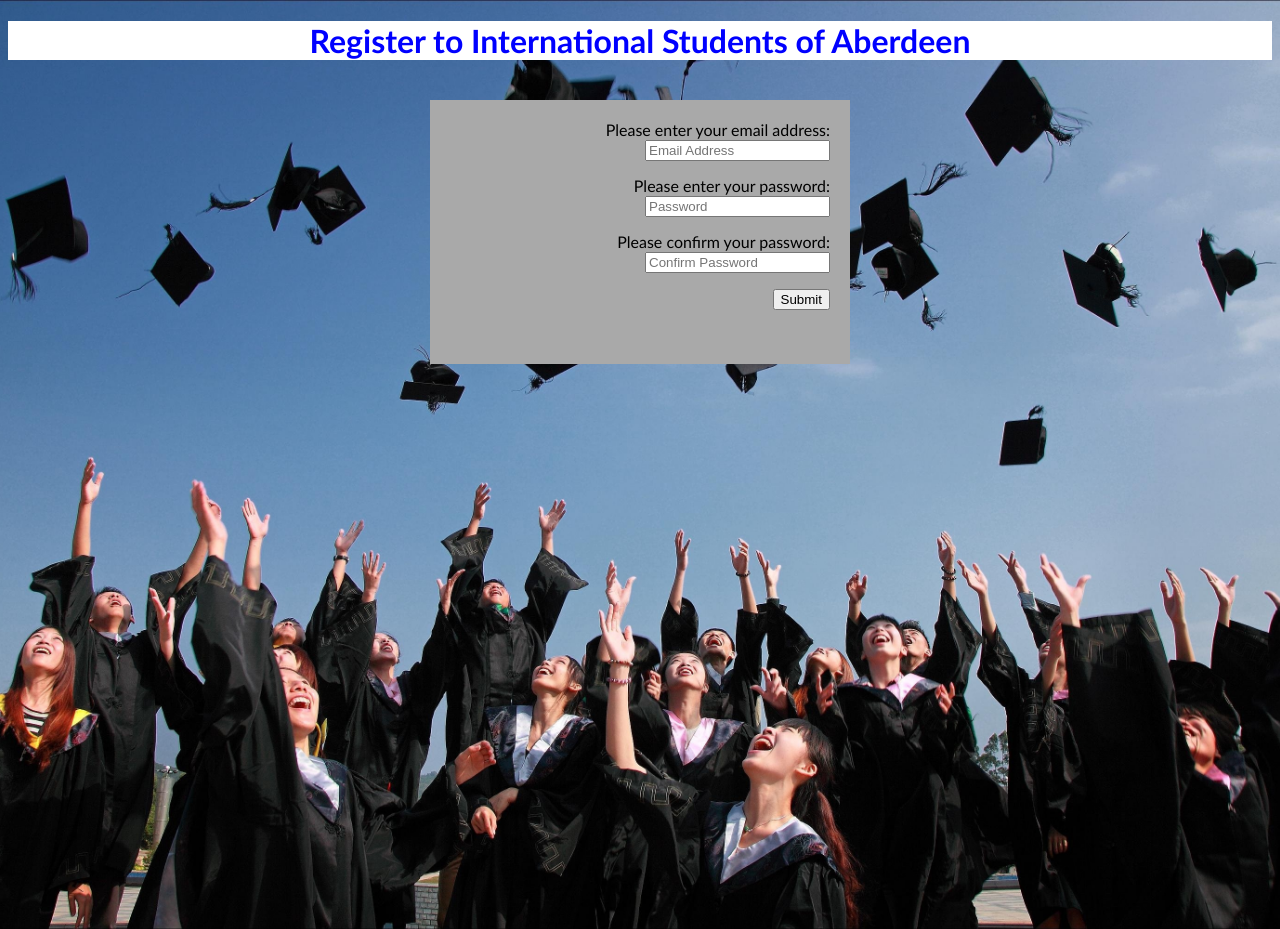
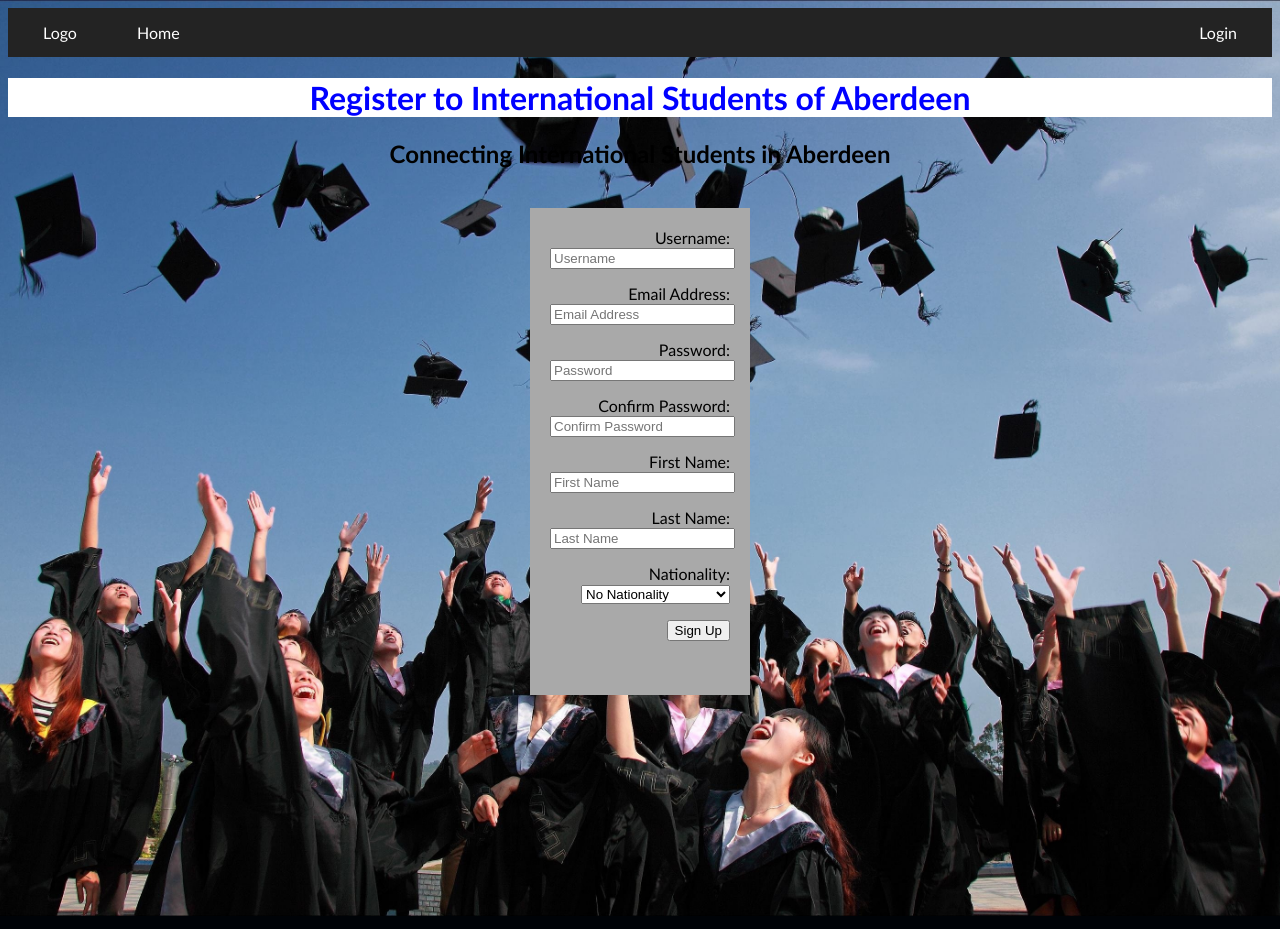
Before and after one commit to Mikecooper49/CMM004, a PHP site: page /register.php in a window 1280 px wide. Run offline with PHP 8.4, Linux system fonts and the light colour scheme.

Commit message:
Added extra input fields for registration

```diff
--- a/register.php
+++ b/register.php
@@ -7,31 +7,70 @@
 </head>
 <body class ="bg_login">
 
+<nav>
+    <ul>
+        <li><a>Logo</a> </li>
+        <li><a href="index.html">Home</a> </li>
+        <li id = "login"><a href="login.php">Login</a> </li>
+    </ul>
+</nav>
+
 <!-- Main Start -->
 <main>
     <div align="center">
         <h1>Register to International Students of Aberdeen </h1>
+        <h2> Connecting International Students in Aberdeen</h2>
 
-        <div style="width:500px; border:20px;  align:right">
+        <div style="width:300px; border:20px;  align:right">
             <div class= "loginbox" align="right"  style="margin:40px 40px">
                 <form action="registering.php" method="post">
                     <div class="form-row">
-                        <label for="email">Please enter your email address: </label>
+                        <label for="username">Username: </label> <br>
+                        <input type="text" name="username" id="username" placeholder="Username">
+                    </div>
+                    <div class="form-row">
+                        <label for="email">Email Address: </label> <br>
                         <input type="email" name="email" id="email" placeholder="Email Address">
                     </div>
                     <div class="form-row">
-                        <label for="password">Please enter your password: </label>
+                        <label for="password">Password: </label> <br>
                         <input type="password" name="password" id="password" placeholder="Password">
                     </div>
                     <div class="form-row">
-                        <label for="confirm">Please confirm your password: </label>
+                        <label for="confirm">Confirm Password: </label> <br>
                         <input type="password" name="confirm" id="confirm" placeholder="Confirm Password">
                     </div>
                     <div class="form-row">
-                        <input type="submit" value="Submit">
+                        <label for="firstname">First Name: </label><br>
+                        <input type="text" name="firstname" id="firstname" placeholder="First Name">
+                    </div>
+                    <div class="form-row">
+                        <label for="lastname">Last Name: </label><br>
+                        <input type="text" name="lastname" id="lastname" placeholder="Last Name">
+                    </div>
+                    <div class="form-row">
+                        <label for="nationality">Nationality: </label><br>
+                        <select name = "nationality" id="nationality">
+                            <?php
+                            $countries = array("No Nationality", "Azerbaijan", "Bahrain", "Bagladesh", "Botswana", "Brunei", "Cambodia", "Cameroon", "Canada", "China", "Egypt", "Germany", "Ghana", "Hong Kong", "India", "Indonesia", "Iran", "Japan", "Jordan", "Kazakhstan", "Kenya", "Kuwait", "Macau", "Malaysia", "Mauritius", "Mexico", "Namibia", "Nepal", "Nigeria", "Oman", "Pakistan", "Qatar", "Russia", "Rwanda", "Saudi Arabia", "Sierra Leone", "Singapore", "South Africa", "South Korea", "Sri Lanka", "Taiwan", "Tanzania", "Thailand", "Turkey", "Uganda", "Ukraine", "United Arab Emirates", "United Kingdom", "USA", "Vietnam");
+
+                            foreach ($countries as $item)
+                            {
+                                ?>
+                                <option value="<? echo strtolower($item); ?>"><?php echo $item; ?></option>*
+                                <?php
+                            }
+
+                            ?>
+
+                        </select>
+
+                    </div>
+                    <div class="form-row">
+                        <input type="submit" value="Sign Up">
                     </div>
                     <br>
-                    <p hidden="true">  </p>
+
                 </form>
                 <?php
                 if (isset($_GET['messerr']) && $_GET['messerr'] == 1)
@@ -51,9 +90,6 @@
                 ?>
 
             </div>
-
-
-
         </div>
     </div>
 
--- a/resources/styles/style.css
+++ b/resources/styles/style.css
@@ -28,6 +28,35 @@ p {
     border: 2px black;
 
 }
+/*Nav Bar styling for Register.php */
+nav>ul{
+    list-style-type: none;
+    margin: 0;
+    padding: 5px;
+    overflow: hidden;
+    background-color: #232323;
+}
+
+nav>ul>li{
+    float: left;
+
+}
+
+nav>ul>li a {
+    display: block;
+    color: white;
+    text-align: center;
+    padding: 10px 30px;
+    text-decoration: none;
+}
+
+#login
+{
+    float: right;
+}
+
+
+
 /* cut from Jacobs index.html */
 
 .navbar {
```
